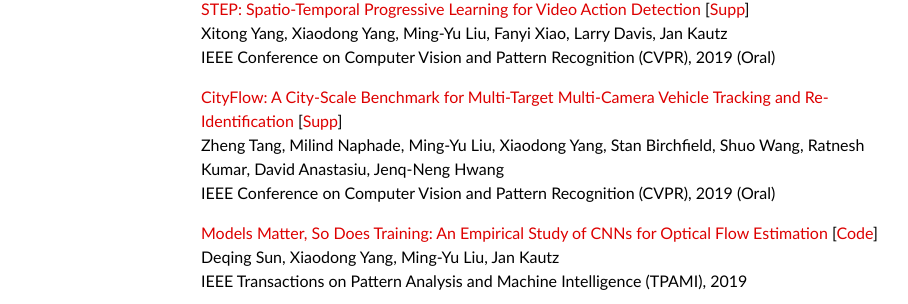
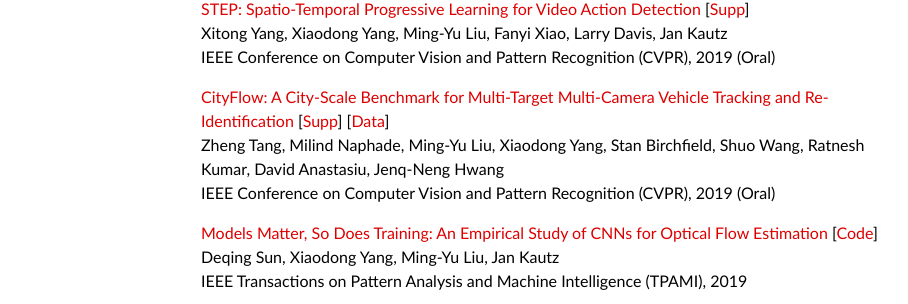
Before and after one commit to xiaodongyang/xiaodongyang.github.io, a Jekyll site: the page built from publications/index.md, in a window 1280 px wide and 900 px high. Shown: the part 256-560 px from the top of the window, without its empty margins (94-1002 px from the left). Built offline with Jekyll 4.4.1, drawn with Linux system fonts in a browser that asks for light colours; some web fonts are replaced.

Commit message:
Update index.md

```diff
--- a/publications/index.md
+++ b/publications/index.md
@@ -17,7 +17,7 @@
 Xitong Yang, Xiaodong Yang, Ming-Yu Liu, Fanyi Xiao, Larry Davis, Jan Kautz
 IEEE Conference on Computer Vision and Pattern Recognition (CVPR), 2019 (Oral)
 
-[CityFlow: A City-Scale Benchmark for Multi-Target Multi-Camera Vehicle Tracking and Re-Identification](/publications/papers/cityflow-cvpr19.pdf) [[Supp](/publications/papers/cityflow-supp-cvpr19.pdf)]
+[CityFlow: A City-Scale Benchmark for Multi-Target Multi-Camera Vehicle Tracking and Re-Identification](/publications/papers/cityflow-cvpr19.pdf) [[Supp](/publications/papers/cityflow-supp-cvpr19.pdf)] [[Data](https://www.aicitychallenge.org)]
 Zheng Tang, Milind Naphade, Ming-Yu Liu, Xiaodong Yang, Stan Birchfield, Shuo Wang, Ratnesh Kumar, David Anastasiu, Jenq-Neng Hwang
 IEEE Conference on Computer Vision and Pattern Recognition (CVPR), 2019 (Oral)
 
```
